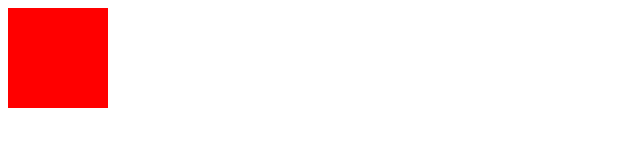
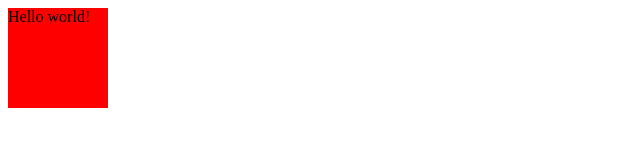
Before and after one commit to humanamburu/react-div, a React app: page / in a window 1280 px wide. Shown: the top 160 px of the page, without its empty margins (0-640 px from the left). Built offline with nearby package versions, Linux system fonts and the light colour scheme.

Commit message:
Add style loaders

```diff
--- a/src/components/draggable.jsx
+++ /dev/null
@@ -1,38 +0,0 @@
-import React, { PureComponent } from 'react';
-
-export default class Draggable extends PureComponent {
-    constructor(props) {
-        super(props);
-        this.onMouseMove = this.handleMouseMove.bind(this);
-        this.onMouseDown = this.handleMouseDown.bind(this);
-        this.onMouseUp = this.handleMouseUp.bind(this);
-    }
-
-    handleMouseMove(e) {
-        console.log(`translate3d(${e.screenX}, ${e.screenY}, 0)`)
-    }
-
-    handleMouseDown() {
-        document.addEventListener('mousemove', this.onMouseMove);
-        document.addEventListener('mouseup', this.onMouseUp);
-    }
-
-    handleMouseUp() {
-        document.removeEventListener('mousemove', this.onMouseMove);
-    }
-
-    componentDidMount() {
-        this.element.addEventListener('mousedown', this.onMouseDown);
-    }
-
-    render() {
-        const style = {
-            backgroundColor: 'red',
-            width: 100,
-            height: 100,
-            transform: 'translate3d(0, 0, 0)'
-        };
-
-        return <div style={style} ref={element => this.element = element}>{this.props.childern}</div>
-    }
-}
--- /dev/null
+++ b/src/components/draggable/draggable.jsx
@@ -0,0 +1,64 @@
+import './draggable.styl';
+import React, { PureComponent } from 'react';
+
+export default class Draggable extends PureComponent {
+    constructor(props) {
+        super(props);
+        this.state = {
+            x: 0,
+            y: 0,
+        };
+        this.lastPosition = {
+            x: 0,
+            y: 0,
+        };
+
+        this.onMouseMove = this.handleMouseMove.bind(this);
+        this.onMouseDown = this.handleMouseDown.bind(this);
+        this.onMouseUp = this.handleMouseUp.bind(this);
+    }
+
+    updateLastPosition(e) {
+        this.lastPosition.x = e.clientX;
+        this.lastPosition.y = e.clientY;
+    }
+
+    handleMouseMove(e) {
+        const deltaX = e.clientX - this.lastPosition.x;
+        const deltaY = e.clientY - this.lastPosition.y;
+
+        this.setState({
+            x: this.state.x + deltaX,
+            y: this.state.y + deltaY,
+        });
+
+        this.updateLastPosition(e);
+    }
+
+    handleMouseDown(e) {
+        document.addEventListener('mousemove', this.onMouseMove);
+        document.addEventListener('mouseup', this.onMouseUp);
+
+        this.updateLastPosition(e);
+    }
+
+    handleMouseUp() {
+        document.removeEventListener('mousemove', this.onMouseMove);
+    }
+
+    componentDidMount() {
+        this.element.addEventListener('mousedown', this.onMouseDown);
+    }
+
+    componentWillUnmount() {
+        this.element.removeEventListener('mousedown', this.onMouseDown);
+    }
+
+    render() {
+        const position = {
+            transform: `translate3d(${this.state.x}px, ${this.state.y}px, 0)`
+        };
+
+        return <div className='draggable' style={position} ref={element => this.element = element}>{this.props.children}</div>
+    }
+}
--- /dev/null
+++ b/src/components/draggable/draggable.styl
@@ -0,0 +1,5 @@
+.draggable
+    display inline-block
+    background-color red
+    width 100px
+    height 100px
--- a/src/main.jsx
+++ b/src/main.jsx
@@ -1,10 +1,12 @@
 import React from 'react';
 import { render } from 'react-dom';
 
-import Draggable from './components/draggable';
+import Draggable from './components/draggable/draggable';
 
 render(
     <div>
-        <Draggable />
+        <Draggable>
+            <span>Hello world!</span>
+        </Draggable>
     </div>,
     document.querySelector('#react-root'));
--- a/webpack.config.js
+++ b/webpack.config.js
@@ -14,14 +14,35 @@
         extensions: ['.js', '.jsx']
     },
     module: {
-        rules: [{
+        rules: [
+            {
                 test: /.jsx?$/,
                 exclude: /node_modules/,
                 loader: 'babel-loader',
                 query: {
                     presets: ['react']
                 }
-        }]
+            },
+            {
+                test: /\.css$/,
+                use: [
+                    'style-loader',
+                    'css-loader',
+                ]
+            },
+            {
+                test: /\.styl?$/,
+                include: [
+                    path.resolve(__dirname, 'src'),
+                ],
+                use: [
+                    'style-loader',
+                    'css-loader',
+                    'resolve-url-loader',
+                    'stylus-loader',
+                ]
+            },
+        ]
     },
     devtool: 'source-map',
     plugins: [
```
Also changed, not shown: package.json (+10 -2 lines), 1 other file (tests, documents, lock files or other folders). Lines whose indentation alone changed are shown as unchanged.
